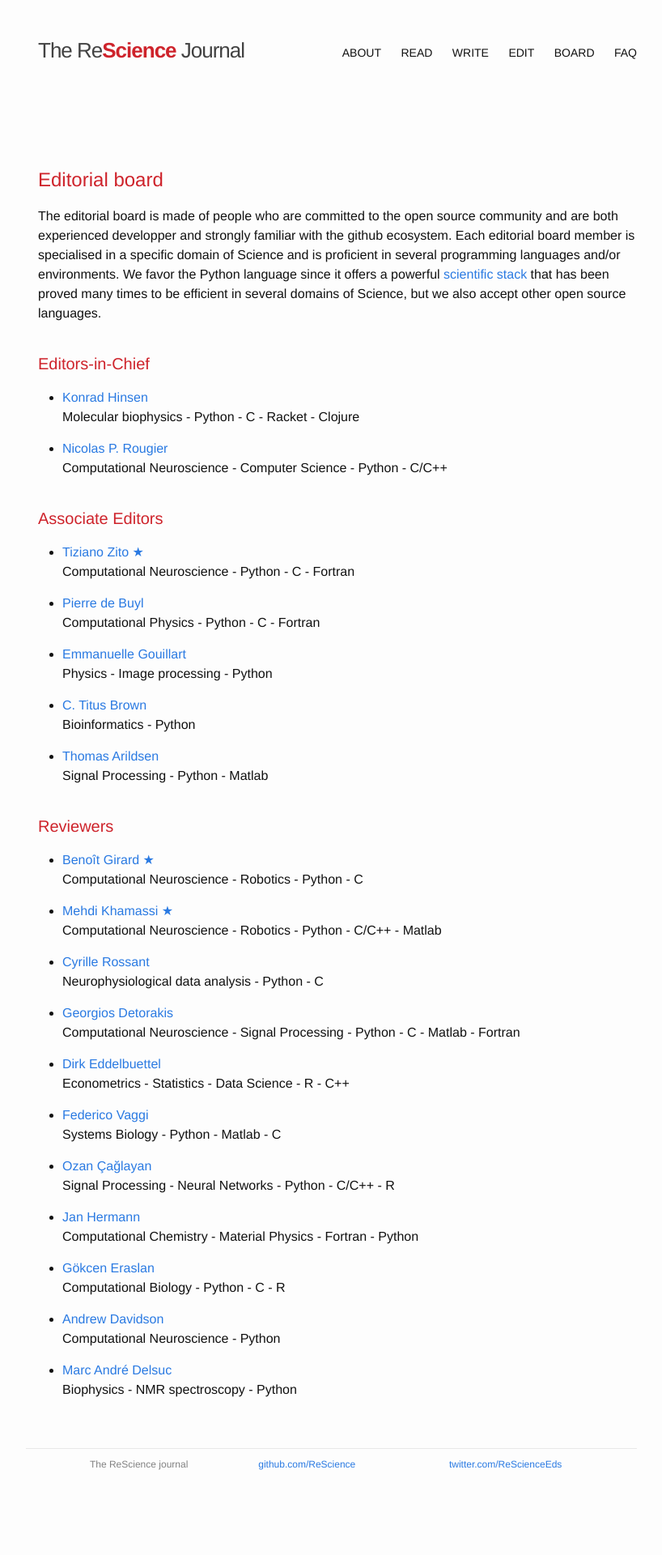
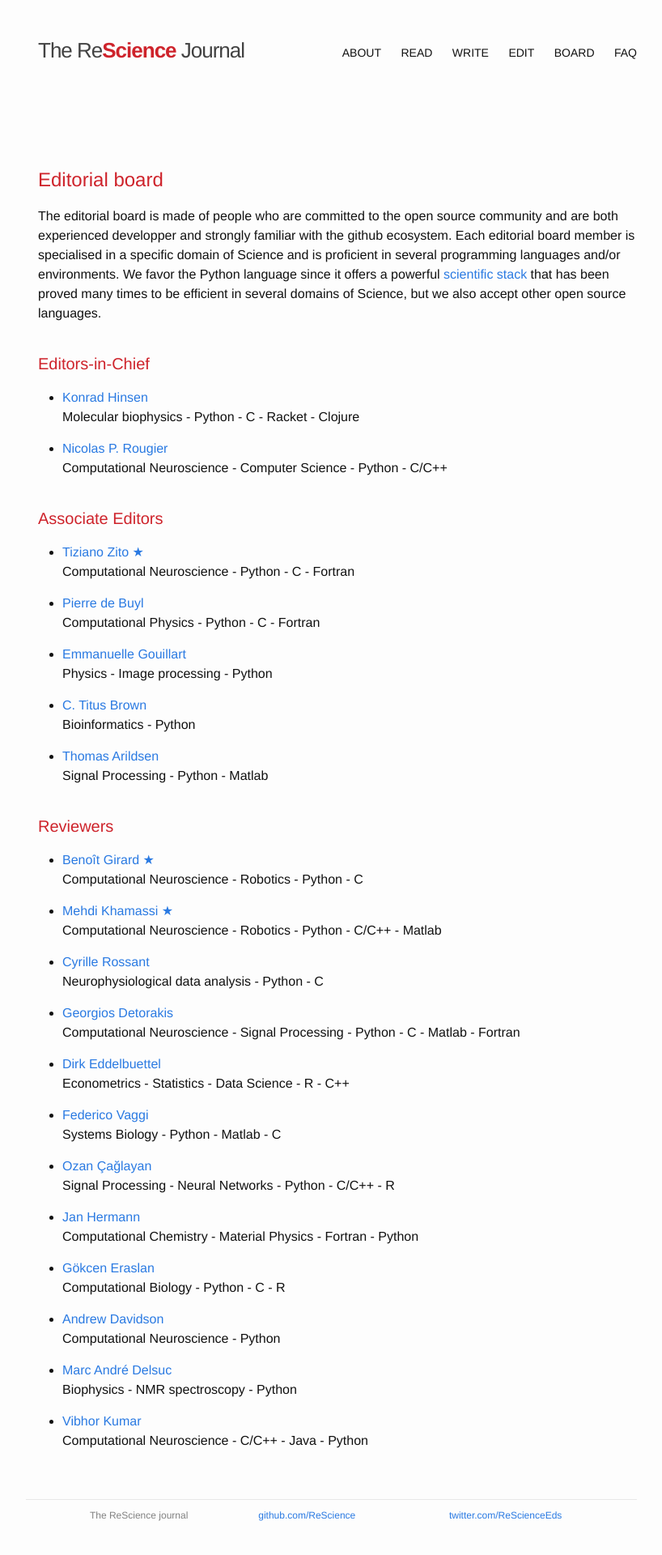
Before and after one commit to ReScience/rescience.github.io, a Jekyll site: the page built from 04-board.md, in a window 1280 px wide. Shown: the whole page at 81% size, without its empty margins (223-1041 px from the left). Built offline with Jekyll 4.4.1, drawn with Linux system fonts in a browser that asks for light colours; Markdown is read by kramdown in place of the engine named in the settings; before the commit the page ends 1857 px from its top, so only the background shows below that.

Commit message:
Added Vibhor Jumar

```diff
--- a/04-board.md
+++ b/04-board.md
@@ -78,3 +78,6 @@ languages.
 
 * [Marc André Delsuc](https://github.com/delsuc/)
   Biophysics - NMR spectroscopy - Python
+
+* [Vibhor Kumar](https://github.com/veezbo)
+  Computational Neuroscience - C/C++ - Java - Python
```
